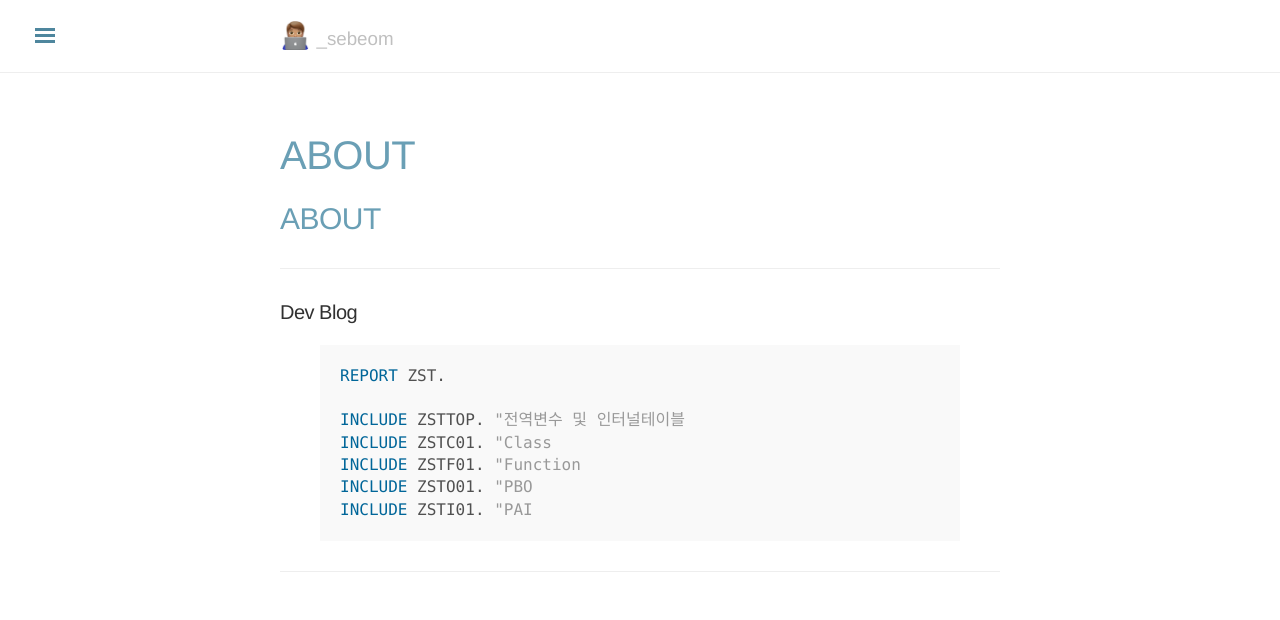
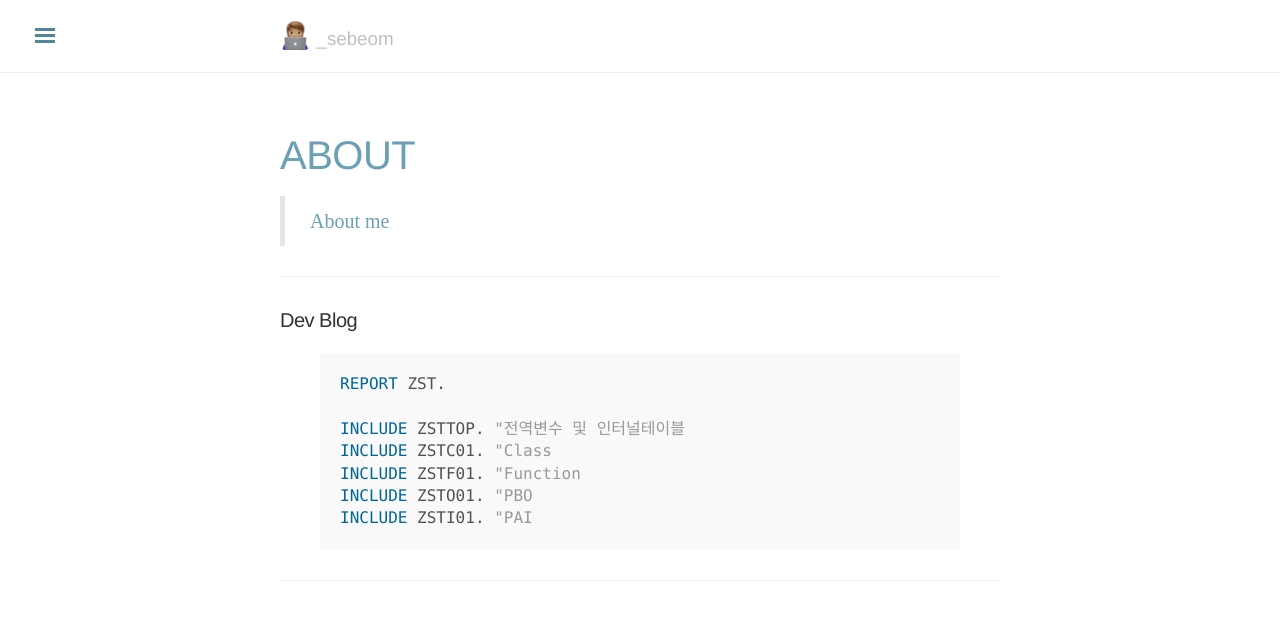
Before and after one commit to znznz6037/znznz6037.github.io, a Jekyll site: the page built from about.md, in a window 1280 px wide. Shown: the top 620 px of the page. Built offline with Jekyll 4.4.1, drawn with Linux system fonts in a browser that asks for light colours; nearby versions of some CDN libraries; some web fonts are replaced; comment, search, counter and statistics services are not loaded; our own code applies the rules of GitHub Pages for plain Markdown files.

```diff
--- a/about.md
+++ b/about.md
@@ -1,8 +1,9 @@
 ---
 layout: page
+title: "ABOUT"
 ---
 
-## [ABOUT](https://programmers.co.kr/pr/znznz6037)
+> [About me](https://programmers.co.kr/pr/znznz6037)
 
 ---
 
```
